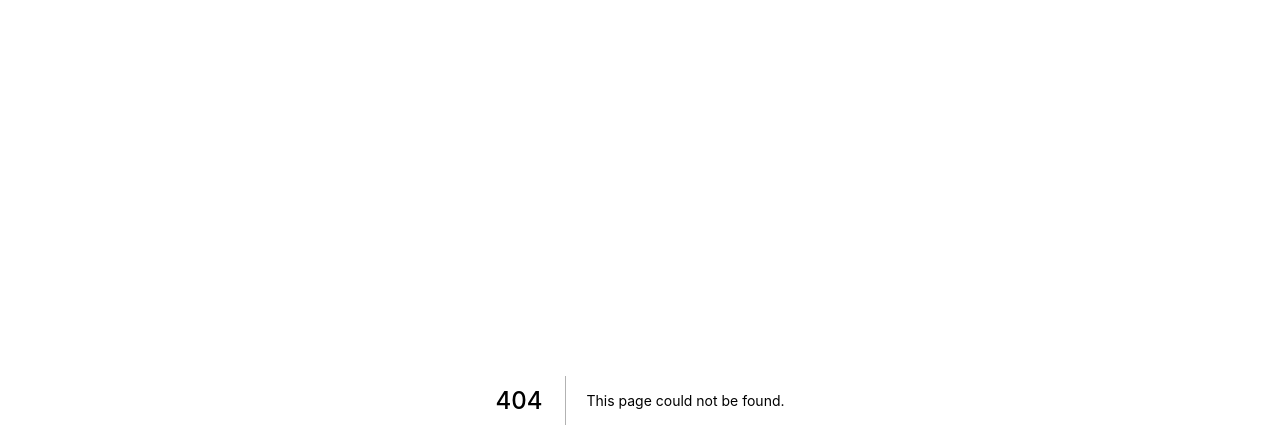
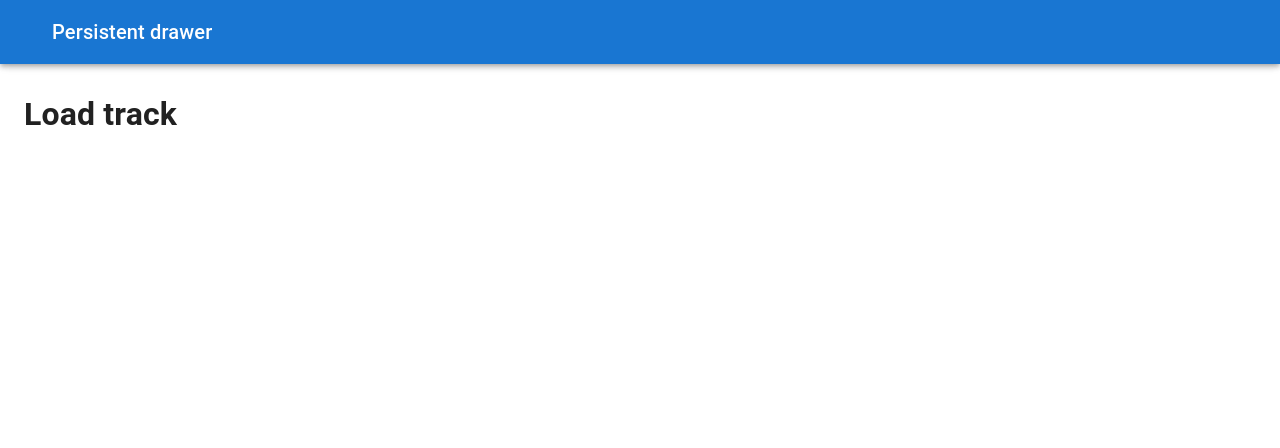
Before and after one commit to Oops61rus/NextJS-music-platform, a Next.js app: page /tracks/create in a window 1280 px wide. Before the commit this address had no page. Shown: the top 448 px of the page. Built offline with nearby package versions, Linux system fonts and the light colour scheme; some icons are missing.

Commit message:
3: add create.tsx page

```diff
--- /dev/null
+++ b/pages/tracks/create.tsx
@@ -0,0 +1,12 @@
+import React from 'react';
+import MainLayout from "../../layouts/MainLayout";
+
+const Create = () => {
+    return (
+        <MainLayout>
+            <h1>Load track</h1>
+        </MainLayout>
+    );
+};
+
+export default Create;
```
